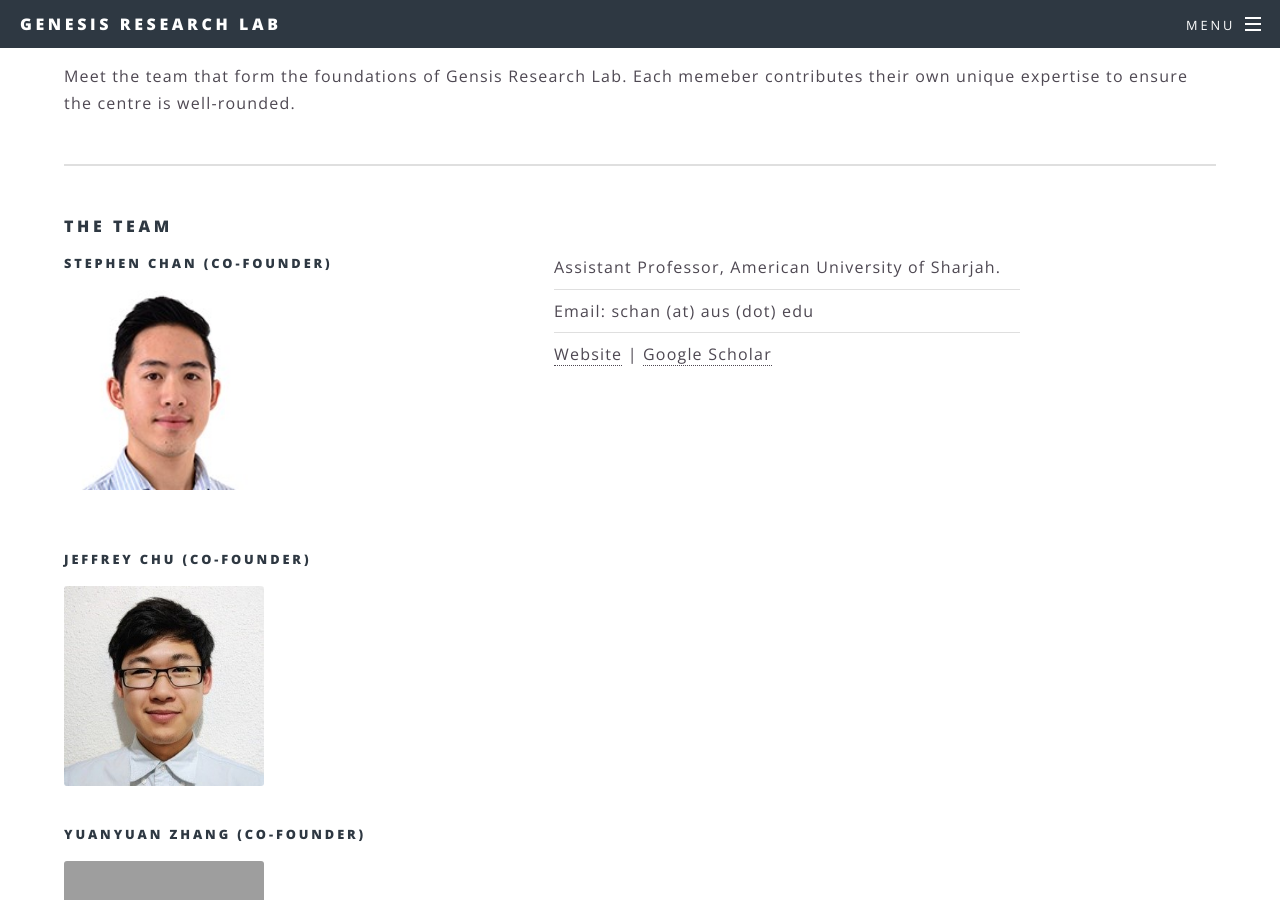
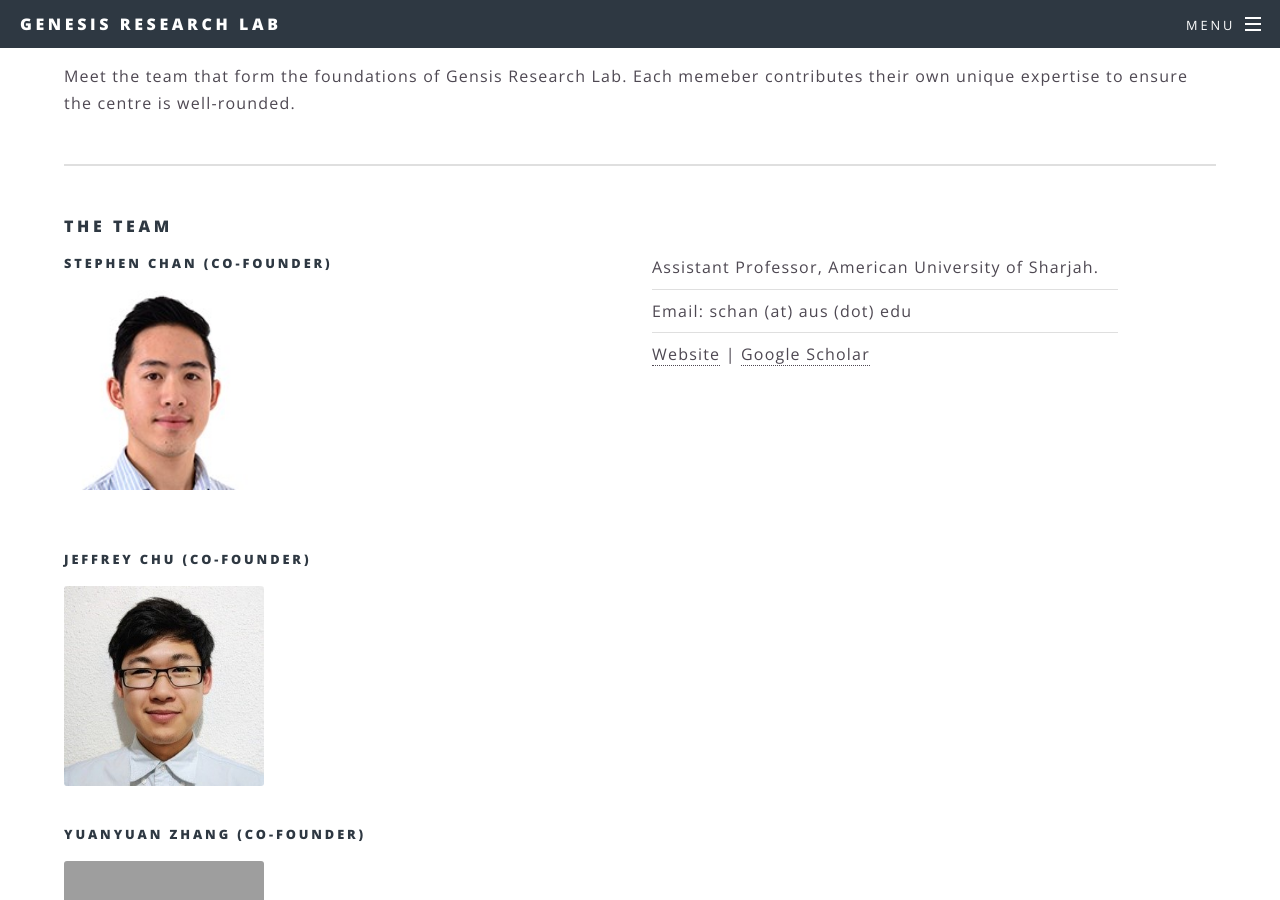
Before and after one commit to genesis-research-lab/genesis-research-lab.github.io, a Jekyll site: the page built from about.html, in a window 1280 px wide and 900 px high, scrolled down 427 px. Built offline with Jekyll 4.4.1, drawn with Linux system fonts in a browser that asks for light colours; grey boxes are pictures that could not be loaded.

Commit message:
update layout

```diff
--- a/about.html
+++ b/about.html
@@ -11,7 +11,7 @@ title: About
 					<h4>The Team</h4>
 				</header>
 				<div class="row">
-				<div class="5u 13u$(medium)">
+				<div class="6u 12u$(medium)">
 								<h5>Stephen Chan (Co-Founder)</h5>
 				<span class="image left"><img src="images/stephen_chan.jpg" alt="" style="width:200px;height:200px;" /></span>
 				</div>
```
